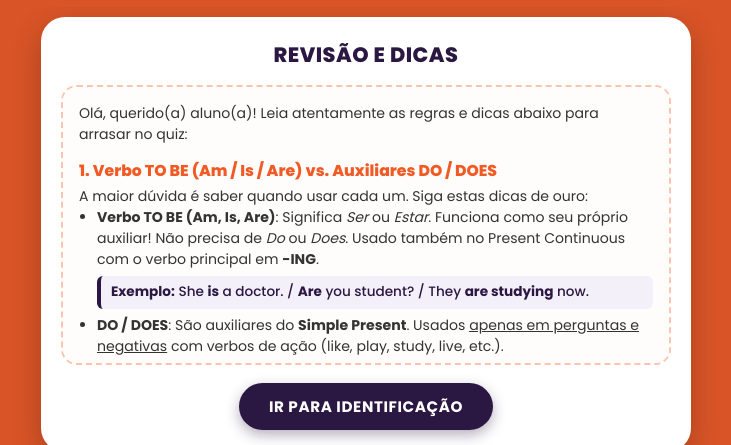
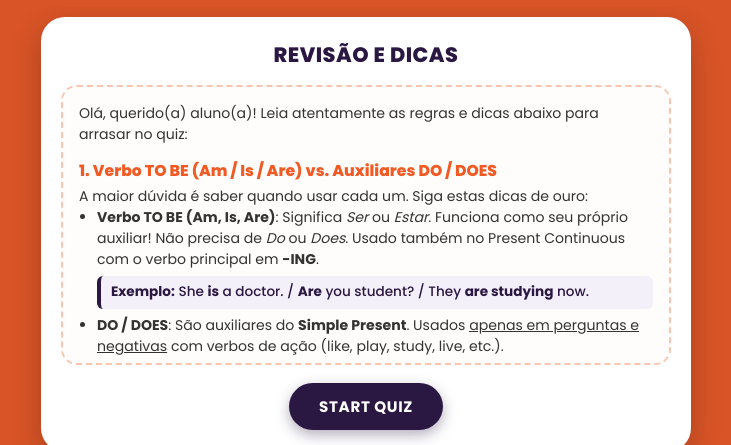
Before and after one commit to judaenglish94-netizen/Revisao6anoIdealDoDoesToBe, a plain HTML site: page index.html in a window 1280 px wide. Shown: the part 165-610 px from the top of the page, without its empty margins (274-1005 px from the left). Drawn offline with nearby package versions, Linux system fonts and the light colour scheme.

Commit message:
Update index.html

```diff
--- a/index.html
+++ b/index.html
@@ -589,7 +589,7 @@
         </ul>
       </div>
 
-      <button class="btn" type="button" onclick="goToPage(2)">Ir para Identificação</button>
+      <button class="btn" type="button" onclick="goToPage(2)">Start quiz</button>
     </div>
 
     <!-- PÁGINA 2: IDENTIFICAÇÃO DO ALUNO -->
```
